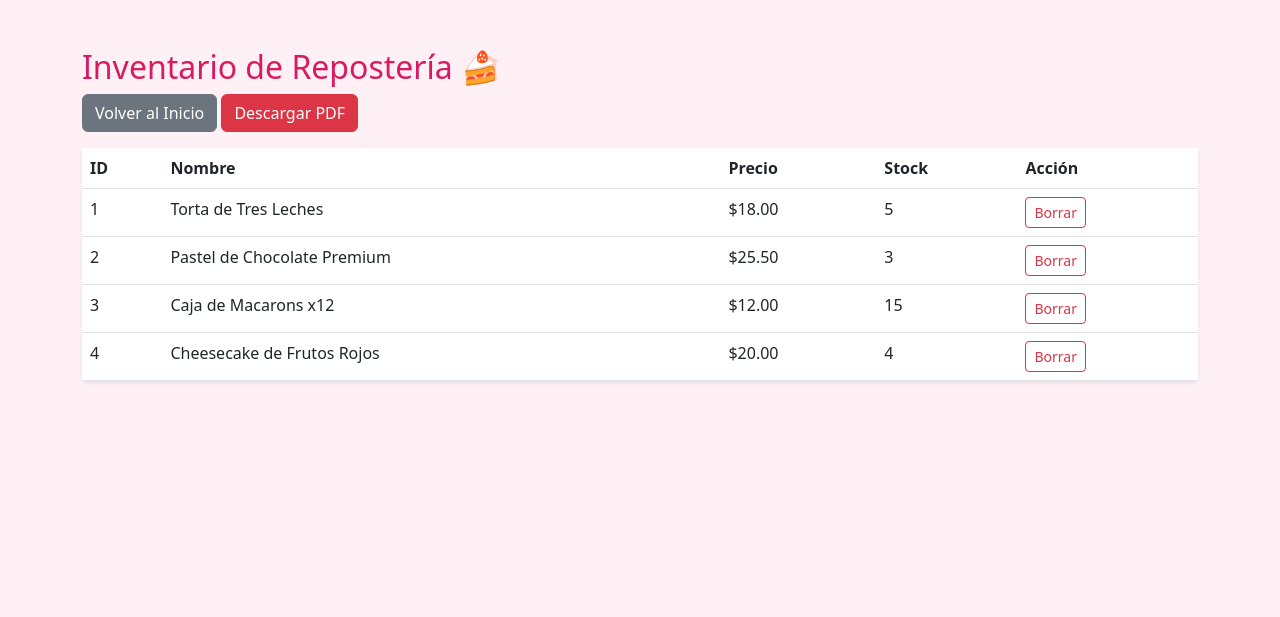
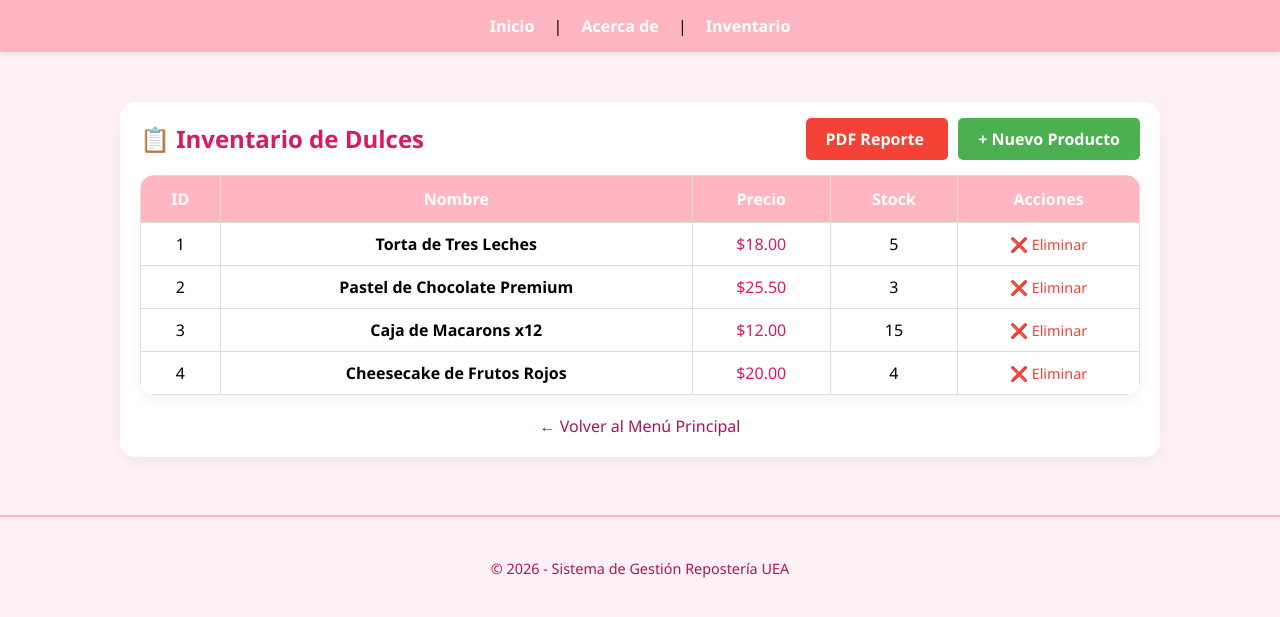
Before and after one commit to ASLHYFLORES/proyecto_flask, a Flask app: page /productos in a window 1280 px wide. Shown: the top 617 px of the page. Run offline with Flask 3, Linux system fonts and the light colour scheme; data comes from the database, SQL or seed files in the repository; both versions use the stored data as it was after the commit.

Commit message:
Sistema de Repostería Completo - CRUD, Facturación y PDF

```diff
--- a/app.py
+++ b/app.py
@@ -1,47 +1,93 @@
-from flask import Flask, render_template, redirect, url_for, request, send_file
+from flask import Flask, render_template, request, redirect, url_for, send_file
 from services.producto_service import ProductoService
 from fpdf import FPDF
 import os
 
 app = Flask(__name__)
 
-# RUTA DE INICIO (INDEX)
+# --- RUTAS PRINCIPALES ---
+
 @app.route('/')
 def index():
     return render_template('index.html')
 
-# RUTA PARA VER EL INVENTARIO (Coincide con tu HTML)
-@app.route('/productos')
-def ver_productos():
-    lista = ProductoService.listar_todos()
-    return render_template('productos.html', productos=lista)
-
-# RUTA PARA ELIMINAR (Regresa a ver_productos)
-@app.route('/eliminar/<int:id>')
-def eliminar(id):
-    ProductoService.eliminar(id)
-    return redirect(url_for('ver_productos'))
-
-# RUTA ACERCA DE (Para que no de error el botón)
 @app.route('/acerca')
 def acerca():
-    return "<h1>Acerca de Nuestra Repostería</h1><p>Sistema de gestión escolar desarrollado para la UEA.</p><a href='/'>Volver al Inicio</a>"
+    return render_template('acerca.html')
 
-# REPORTE PDF
+# --- CRUD DE PRODUCTOS ---
+
+@app.route('/productos')
+def listar_productos():
+    productos = ProductoService.listar_todos()
+    # Asegúrate de que el archivo esté en templates/productos/productos.html
+    return render_template('productos/productos.html', productos=productos)
+
+@app.route('/productos/crear')
+def formulario_crear():
+    return render_template('productos/crear_producto.html')
+
+@app.route('/productos/guardar', methods=['POST'])
+def guardar_producto():
+    nombre = request.form['nombre']
+    precio = request.form['precio']
+    stock = request.form['stock']
+
+    ProductoService.crear(nombre, precio, stock)
+    return redirect(url_for('listar_productos'))
+
+@app.route('/productos/eliminar/<int:id>')
+def eliminar_producto(id):
+    ProductoService.eliminar(id)
+    return redirect(url_for('listar_productos'))
+
+# --- SECCIÓN DE FACTURACIÓN (NUEVA) ---
+
+@app.route('/facturas')
+def listar_facturas():
+    try:
+        # Esto usará la nueva función que pusimos en ProductoService
+        facturas = ProductoService.listar_facturas()
+    except Exception as e:
+        print(f"Error al cargar facturas: {e}")
+        facturas = []
+    # Asegúrate de que el archivo esté en templates/facturas/facturas.html
+    return render_template('facturas/facturas.html', facturas=facturas)
+
+# --- GENERACIÓN DE REPORTE PDF ---
+
 @app.route('/reporte_pdf')
 def reporte_pdf():
     productos = ProductoService.listar_todos()
+
     pdf = FPDF()
     pdf.add_page()
+
+    # Estética del reporte
     pdf.set_font("Arial", 'B', 16)
-    pdf.cell(190, 10, "Reporte de Inventario - Menú Dulce", ln=True, align='C')
+    pdf.cell(190, 10, "REPORTE DE INVENTARIO - DULCE REPOSTERIA", ln=True, align='C')
     pdf.ln(10)
+
+    # Encabezados
+    pdf.set_font("Arial", 'B', 12)
+    pdf.set_fill_color(255, 182, 193) # Rosado pastel
+    pdf.cell(20, 10, "ID", 1, 0, 'C', True)
+    pdf.cell(100, 10, "Nombre del Producto", 1, 0, 'C', True)
+    pdf.cell(35, 10, "Precio", 1, 0, 'C', True)
+    pdf.cell(35, 10, "Stock", 1, 1, 'C', True)
+
+    # Datos
     pdf.set_font("Arial", size=12)
     for p in productos:
-        pdf.cell(190, 10, f"ID: {p['id_producto']} | {p['nombre']} | Precio: ${p['precio']} | Stock: {p['stock']}", ln=True)
+        pdf.cell(20, 10, str(p['id_producto']), 1)
+        pdf.cell(100, 10, p['nombre'], 1)
+        pdf.cell(35, 10, f"${p['precio']}", 1)
+        pdf.cell(35, 10, str(p['stock']), 1)
+        pdf.ln()
 
-    nombre_archivo = "reporte_reposteria.pdf"
+    nombre_archivo = "reporte_inventario_reposteria.pdf"
     pdf.output(nombre_archivo)
+
     return send_file(nombre_archivo, as_attachment=True)
 
 if __name__ == '__main__':
--- a/templates/base.html
+++ b/templates/base.html
@@ -2,20 +2,29 @@
 <html lang="es">
 <head>
     <meta charset="UTF-8">
-    <title>{% block title %}{% endblock %}</title>
+    <title>{% block title %}Dulce Repostería{% endblock %}</title>
     <link rel="stylesheet" href="{{ url_for('static', filename='styles.css') }}">
+    <style>
+        nav { background-color: #ffb6c1; padding: 15px; text-align: center; }
+        nav a { margin: 0 15px; text-decoration: none; color: white; font-weight: bold; }
+        footer { text-align: center; padding: 20px; color: #ad1457; font-size: 0.9rem; }
+        main { min-height: 400px; padding: 20px; }
+    </style>
 </head>
 <body>
     <nav>
-        <a href="/">Inicio</a> |
-        <a href="/about">Acerca de</a> |
-        <a href="/productos">Productos</a>
+        <a href="{{ url_for('index') }}">Inicio</a> |
+        <a href="{{ url_for('acerca') }}">Acerca de</a> |
+        <a href="{{ url_for('listar_productos') }}">Inventario</a>
     </nav>
-    <hr>
+
     <main>
         {% block content %}{% endblock %}
     </main>
-    <hr>
-    <footer><p>© 2026 - Mi Proyecto Flask</p></footer>
+
+    <hr style="border: 1px solid #ffb6c1;">
+    <footer>
+        <p>© 2026 - Sistema de Gestión Repostería UEA</p>
+    </footer>
 </body>
 </html>
--- a/templates/index.html
+++ b/templates/index.html
@@ -9,7 +9,7 @@
 
     <nav style="background-color: #ffb6c1; padding: 20px; box-shadow: 0 2px 10px rgba(0,0,0,0.1);">
         <a href="{{ url_for('index') }}" style="margin: 0 15px; text-decoration: none; color: white; font-weight: bold;">Inicio</a>
-        <a href="{{ url_for('ver_productos') }}" style="margin: 0 15px; text-decoration: none; color: white; font-weight: bold;">Inventario</a>
+        <a href="{{ url_for('listar_productos') }}" style="margin: 0 15px; text-decoration: none; color: white; font-weight: bold;">Inventario</a>
         <a href="{{ url_for('acerca') }}" style="margin: 0 15px; text-decoration: none; color: white; font-weight: bold;">Acerca de</a>
     </nav>
 
@@ -18,7 +18,7 @@
         <h1 style="color: #d81b60; font-size: 3.5rem; margin: 10px 0;">¡Bienvenida a Nuestra Repostería!</h1>
         <p style="color: #ad1457; font-size: 1.2rem;">Tu sistema de gestión de postres con estilo.</p>
         <br><br>
-        <a href="{{ url_for('ver_productos') }}" style="background-color: #d81b60; color: white; padding: 15px 30px; border-radius: 50px; text-decoration: none; font-weight: bold; box-shadow: 0 4px 15px rgba(216, 27, 96, 0.3);">Ver Inventario Completo</a>
+        <a href="{{ url_for('listar_productos') }}" style="background-color: #d81b60; color: white; padding: 15px 30px; border-radius: 50px; text-decoration: none; font-weight: bold; box-shadow: 0 4px 15px rgba(216, 27, 96, 0.3);">Ver Inventario Completo</a>
     </div>
 
 </body>
--- a/templates/productos.html
+++ /dev/null
@@ -1,40 +0,0 @@
-<!DOCTYPE html>
-<html lang="es">
-<head>
-    <meta charset="UTF-8">
-    <title>Inventario Dulce</title>
-    <link rel="stylesheet" href="https://cdn.jsdelivr.net/npm/bootstrap@5.3.0/dist/css/bootstrap.min.css">
-</head>
-<body style="background-color: #fff0f5;">
-    <div class="container mt-5">
-        <h2 style="color: #d81b60;">Inventario de Repostería 🍰</h2>
-        <a href="{{ url_for('index') }}" class="btn btn-secondary mb-3">Volver al Inicio</a>
-        <a href="{{ url_for('reporte_pdf') }}" class="btn btn-danger mb-3">Descargar PDF</a>
-
-        <table class="table table-hover shadow-sm bg-white rounded">
-            <thead style="background-color: #ffb6c1;">
-                <tr>
-                    <th>ID</th>
-                    <th>Nombre</th>
-                    <th>Precio</th>
-                    <th>Stock</th>
-                    <th>Acción</th>
-                </tr>
-            </thead>
-            <tbody>
-                {% for p in productos %}
-                <tr>
-                    <td>{{ p.id_producto }}</td>
-                    <td>{{ p.nombre }}</td>
-                    <td>${{ p.precio }}</td>
-                    <td>{{ p.stock }}</td>
-                    <td>
-                        <a href="{{ url_for('eliminar', id=p.id_producto) }}" class="btn btn-sm btn-outline-danger" onclick="return confirm('¿Eliminar este dulce?')">Borrar</a>
-                    </td>
-                </tr>
-                {% endfor %}
-            </tbody>
-        </table>
-    </div>
-</body>
-</html>
--- /dev/null
+++ b/templates/productos/productos.html
@@ -0,0 +1,57 @@
+{% extends "base.html" %}
+
+{% block title %}Inventario de Repostería{% endblock %}
+
+{% block content %}
+<div style="max-width: 1000px; margin: 30px auto; padding: 20px; background-color: white; border-radius: 15px; box-shadow: 0 5px 15px rgba(0,0,0,0.05);">
+
+    <div style="display: flex; justify-content: space-between; align-items: center; margin-bottom: 20px;">
+        <h2 style="color: #d81b60; margin: 0;">📋 Inventario de Dulces</h2>
+        <div>
+            <a href="{{ url_for('reporte_pdf') }}" style="background-color: #f44336; color: white; padding: 10px 20px; border-radius: 5px; text-decoration: none; font-weight: bold; margin-right: 10px;">
+                PDF Reporte
+            </a>
+            <a href="{{ url_for('formulario_crear') }}" style="background-color: #4caf50; color: white; padding: 10px 20px; border-radius: 5px; text-decoration: none; font-weight: bold;">
+                + Nuevo Producto
+            </a>
+        </div>
+    </div>
+
+    <table style="width: 100%; border-collapse: collapse; margin-top: 10px;">
+        <thead>
+            <tr style="background-color: #ffb6c1; color: white;">
+                <th style="padding: 12px; border: 1px solid #ddd;">ID</th>
+                <th style="padding: 12px; border: 1px solid #ddd;">Nombre</th>
+                <th style="padding: 12px; border: 1px solid #ddd;">Precio</th>
+                <th style="padding: 12px; border: 1px solid #ddd;">Stock</th>
+                <th style="padding: 12px; border: 1px solid #ddd;">Acciones</th>
+            </tr>
+        </thead>
+        <tbody>
+            {% for p in productos %}
+            <tr style="text-align: center;">
+                <td style="padding: 10px; border: 1px solid #ddd;">{{ p.id_producto }}</td>
+                <td style="padding: 10px; border: 1px solid #ddd; font-weight: bold;">{{ p.nombre }}</td>
+                <td style="padding: 10px; border: 1px solid #ddd; color: #d81b60;">${{ p.precio }}</td>
+                <td style="padding: 10px; border: 1px solid #ddd;">{{ p.stock }}</td>
+                <td style="padding: 10px; border: 1px solid #ddd;">
+                    <a href="{{ url_for('eliminar_producto', id=p.id_producto) }}"
+                       style="color: #f44336; text-decoration: none; font-size: 0.9rem;"
+                       onclick="return confirm('¿Seguro que quieres eliminar este dulce?')">
+                       ❌ Eliminar
+                    </a>
+                </td>
+            </tr>
+            {% else %}
+            <tr>
+                <td colspan="5" style="padding: 20px; color: #888;">No hay productos registrados aún.</td>
+            </tr>
+            {% endfor %}
+        </tbody>
+    </table>
+
+    <div style="margin-top: 20px;">
+        <a href="{{ url_for('index') }}" style="color: #ad1457; text-decoration: none;">← Volver al Menú Principal</a>
+    </div>
+</div>
+{% endblock %}
```
Also changed, not shown: db/script_db.sql (+42 -7 lines), forms/producto_form.py (+1 -7 lines), services/producto_service.py (+41 -11 lines), templates/acerca.html (+24 -22 lines), templates/facturas/facturas.html (added, +43 -0 lines), templates/productos/crear_producto.html (added, +24 -0 lines).
